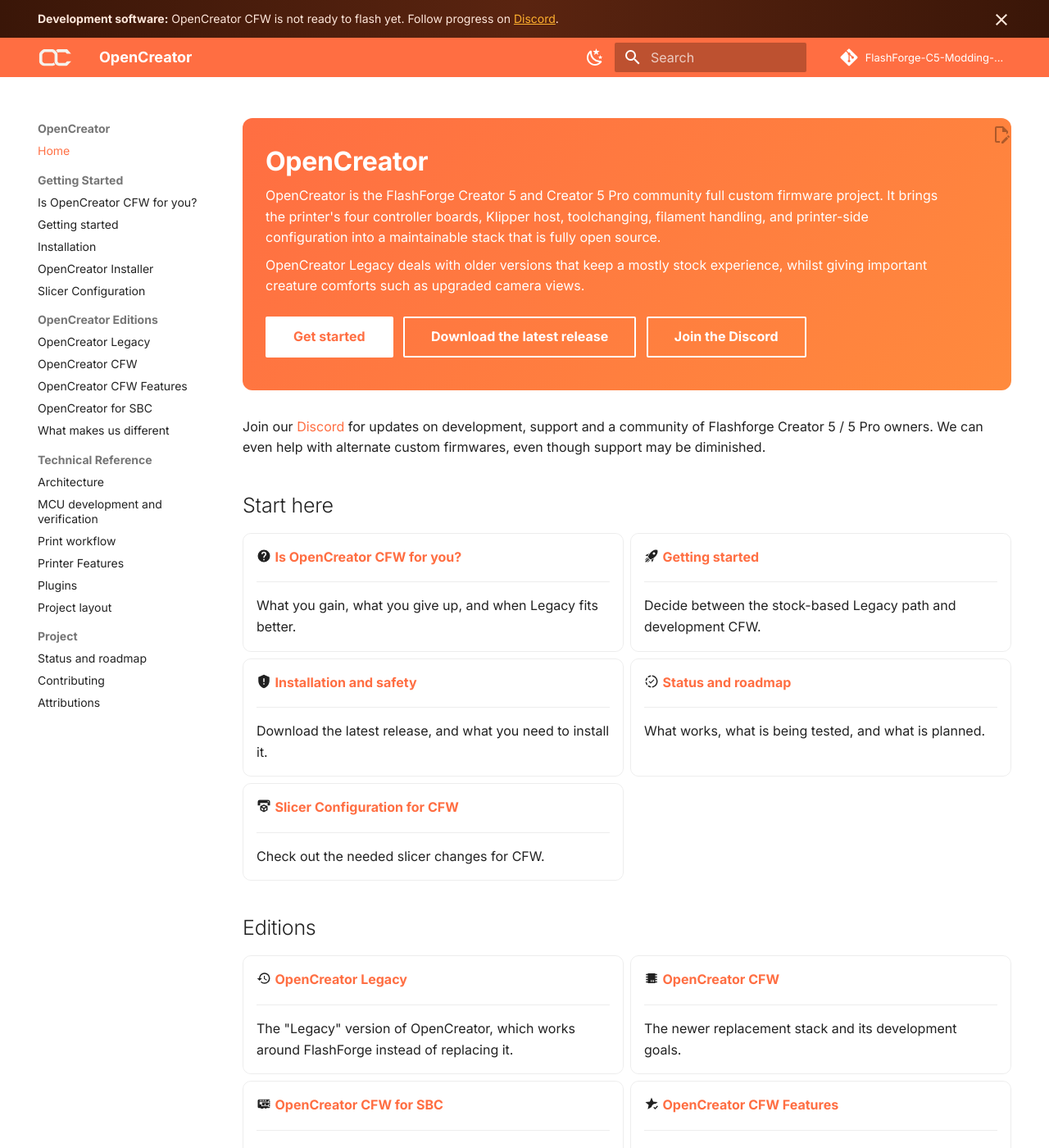
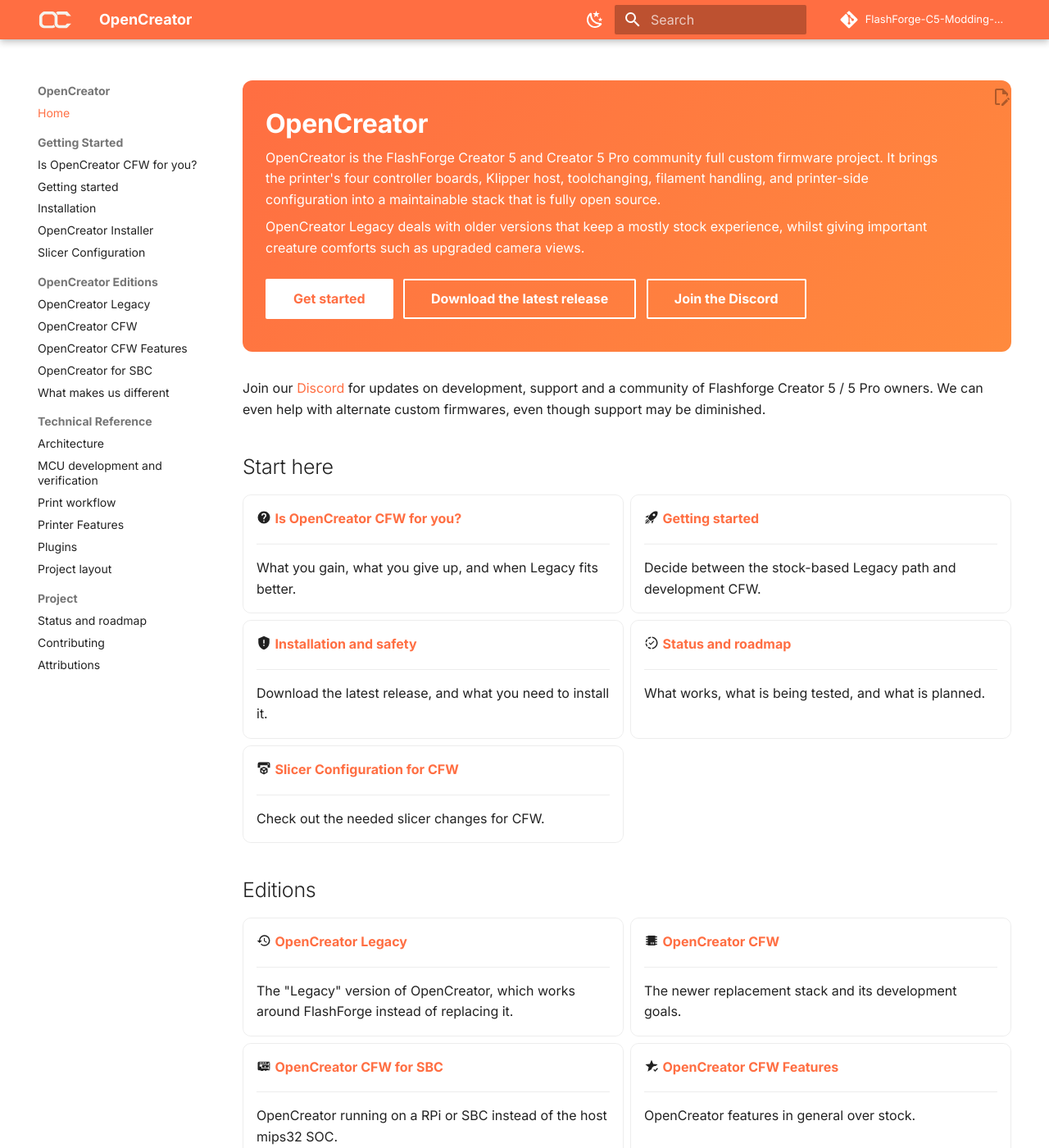
Before and after one commit to FlashForge-C5-Modding-Group/OpenCreator, an MkDocs documentation site: the page built from docs/index.md, in a window 1280 px wide and 1400 px high. Shown: the whole window at 82% size. Built offline with MkDocs 1.6.1 and Material for MkDocs 9.7.7, drawn with Linux system fonts in a browser that asks for light colours; comment, search, counter and statistics services are not loaded.

Commit message:
we are ready to flash

```diff
--- a/docs/stylesheets/extra.css
+++ b/docs/stylesheets/extra.css
@@ -86,16 +86,6 @@
   background-color: var(--oc-ok);
 }
 
-/* Announcement banner */
-.md-banner {
-  background: linear-gradient(90deg, #3a1608, #5a2410 50%, #3a1608);
-  color: #ffe7da;
-}
-.md-banner a {
-  color: #ffb02e;
-  text-decoration: underline;
-}
-
 /* Mermaid diagrams */
 :root {
   --md-mermaid-node-bg-color: var(--md-accent-fg-color--transparent);
--- a/mkdocs.yml
+++ b/mkdocs.yml
@@ -16,7 +16,6 @@ theme:
   features:
     - navigation.sections
     - navigation.indexes
-    - announce.dismiss
     - navigation.top
     - navigation.footer
     - navigation.instant
--- a/overrides/main.html
+++ b/overrides/main.html
@@ -22,8 +22,3 @@
   <meta name="twitter:image" content="{{ image }}">
   <meta name="theme-color" content="#ff5722">
 {% endblock %}
-
-{% block announce %}
-  <strong>Development software:</strong> OpenCreator CFW is not ready to flash yet.
-  Follow progress on <a href="https://discord.gg/RsdkqDtfww">Discord</a>.
-{% endblock %}
```
